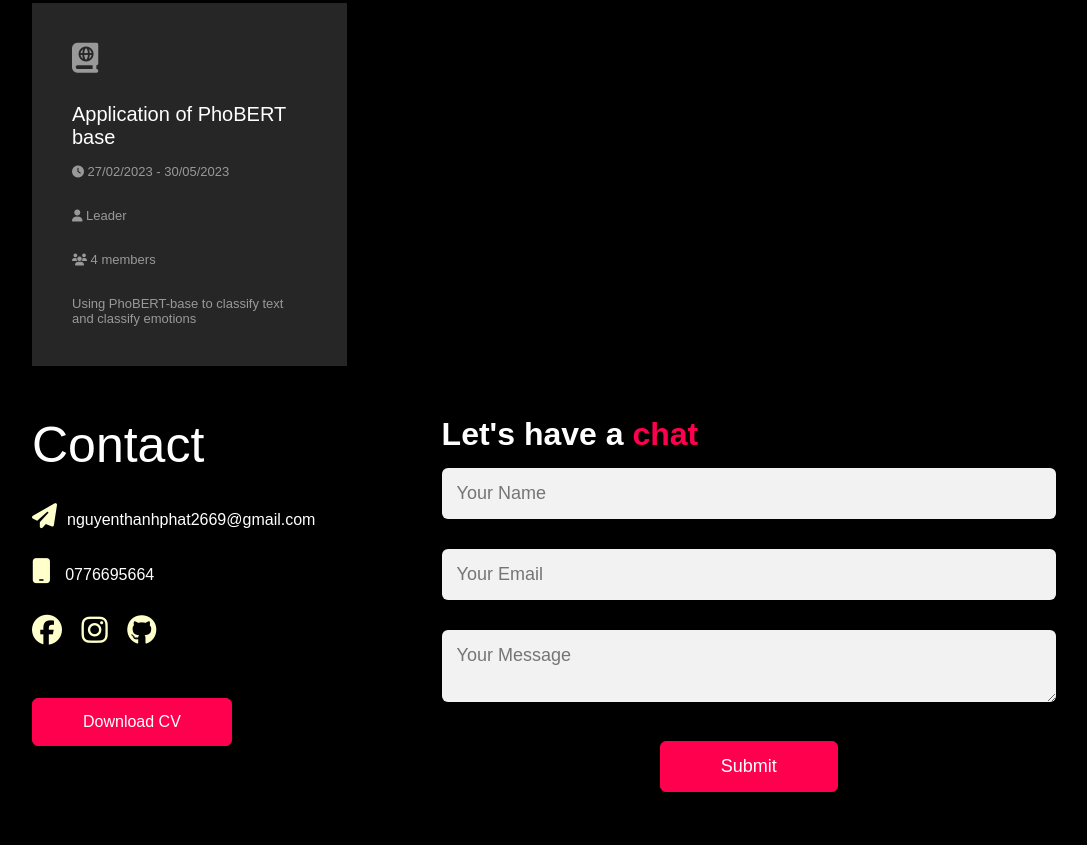
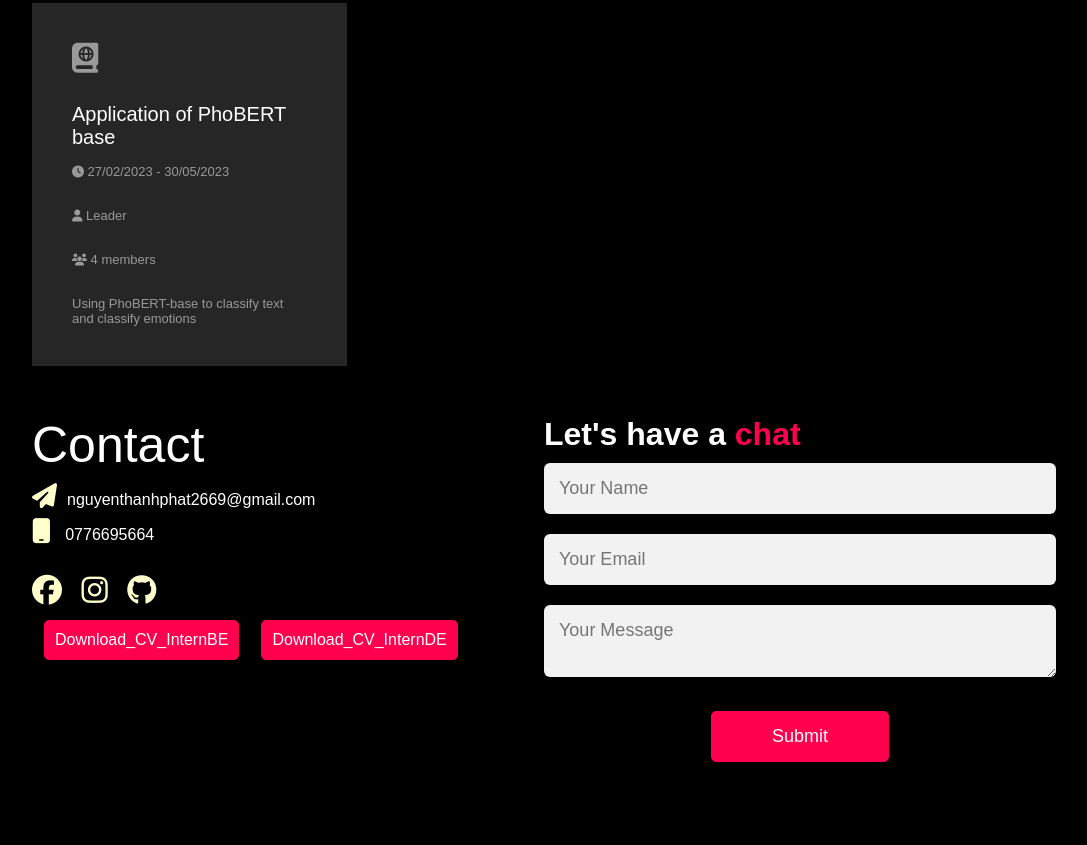
Before and after one commit to thanhphat2609/portfolio_thanhphat, a plain HTML site: page index.html in a window 1280 px wide. Shown: the part 2102-2947 px from the top of the page, without its empty margins (96-1183 px from the left). After the commit the page ends 2884 px from the top, so only its background shows below. Drawn offline with Linux system fonts and the light colour scheme.

Commit message:
Upload new

```diff
--- a/index.html
+++ b/index.html
@@ -147,7 +147,16 @@
                     <a href="https://www.instagram.com/ntp_29/"><i class="fa-brands fa-instagram"></i></a>
                     <a href="https://github.com/thanhphatuit"><i class="fa-brands fa-github"></i></a>
                 </div>
-                <a href="./BACK_END-DATA_ENGINEER.pdf" download class="btn btn2">Download CV</a>
+                <table>
+                    <tr>
+                        <td>
+                            <a href="./CV_NguyenThanhPhat_InternBE.pdf" download class="btn btn2">Download_CV_InternBE</a>
+                        </td>
+                        <td>
+                            <a href="./CV_NguyenThanhPhat_InternDE.pdf" download class="btn btn2">Download_CV_InternDE</a>
+                        </td>
+                    </tr>
+                </table>
             </div>
             <div class="contact-right">
                 <h1>Let's have a <span>chat</span></h1>
@@ -158,6 +167,7 @@
                     <center>
                         <button type="button" class="btn btn2">Submit</button>
                     </center>
+
                 </form>
             </div>
         </div>
--- a/style.css
+++ b/style.css
@@ -191,14 +191,14 @@ p {
 
 /* Contact */
 .contact-left p{
-    margin-top: 30px;
+    margin-top: 10px;
     color: #fff;
 }
 .contact-left{
     flex-basis: 35%;
 }
 .contact-right{
-    flex-basis: 60%;
+    flex-basis: 50%;
 }
 .contact-right h1 span{
     color: #ff004f;
@@ -223,21 +223,22 @@ p {
     color: #ff004f;
     transform: translateY(-5px);
 }
-.btn{
-    display: block;
-    margin: 50px auto;
+.btn {
+display: inline-block;
+margin: 10px;
 width: fit-content;
 border: 1px solid #ff004f;
-    padding: 14px 50px;
-    border-radius: 6px;
+padding: 10px 10px;
+border-radius: 5px;
 text-decoration: none;
 color: #fff;
 }
-.btn:hover{
+
+.btn:hover {
 background: #ff004f;
 }
-.btn.btn2{
-    display: inline-block;
+
+.btn.btn2 {
 background: #ff004f;
 }
 .contact-right form{
@@ -249,7 +250,7 @@ form input, form textarea{
     outline: none;
     background: #F2F2F2;
     padding: 15px;
-    margin: 15px 0;
+    margin: 10px 0;
     color: #ff004f;
     font-size: 18px;
     border-radius: 6px;
```
Also changed, not shown: 2 other files. Lines whose indentation alone changed are shown as unchanged.
